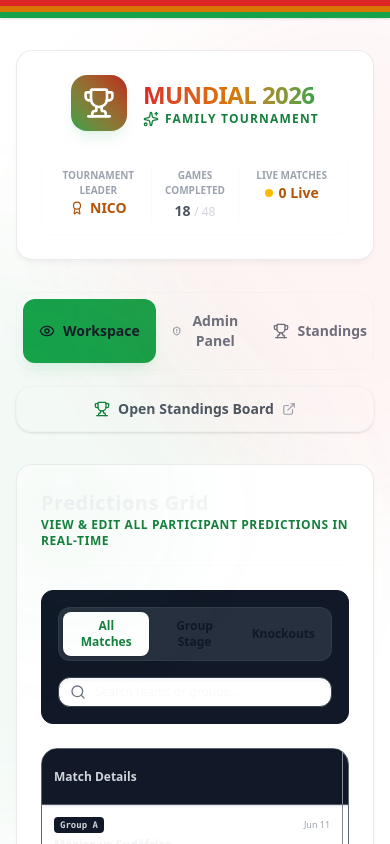
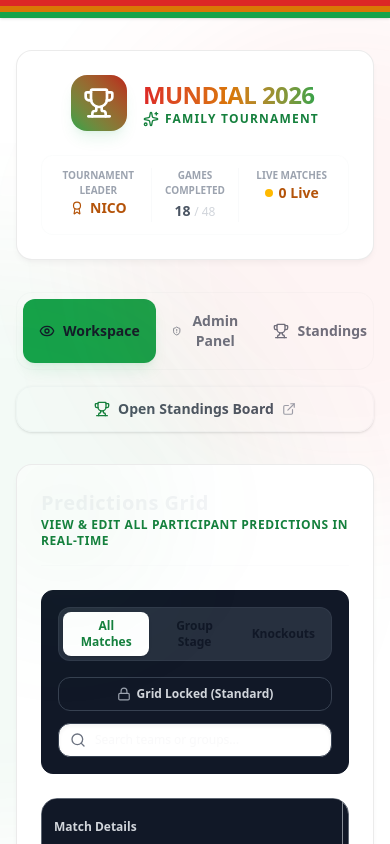
Before and after one commit to nicoabdo/Initial-local-tournament-build, a Next.js app: page / in a window 390 px wide. Shown: the top 844 px of the page. Built offline with nearby package versions, Linux system fonts and the light colour scheme.

Commit message:
Add prediction grid editing lock/unlock override control

```diff
--- a/src/app/actions.ts
+++ b/src/app/actions.ts
@@ -12,7 +12,8 @@ export async function savePredictionsAction(
   userId: string,
   predictions: { match_id: string; home: number; away: number }[]
 ): Promise<Database> {
-  const updatedDb = savePredictions(userId, predictions);
+  savePredictions(userId, predictions);
+  const updatedDb = recalculatePoints();
   revalidatePath("/");
   return updatedDb;
 }
@@ -20,7 +21,8 @@ export async function savePredictionsAction(
 export async function saveAllPredictionsAction(
   allPredictions: Record<string, { match_id: string; home: number; away: number }[]>
 ): Promise<Database> {
-  const updatedDb = saveAllPredictions(allPredictions);
+  saveAllPredictions(allPredictions);
+  const updatedDb = recalculatePoints();
   revalidatePath("/");
   return updatedDb;
 }
--- a/src/components/PredictionWorkspace.tsx
+++ b/src/components/PredictionWorkspace.tsx
@@ -36,6 +36,7 @@ export default function PredictionWorkspace({
 }: PredictionWorkspaceProps) {
   const [stageFilter, setStageFilter] = useState<"all" | "group" | "knockout">("all");
   const [searchQuery, setSearchQuery] = useState("");
+  const [overrideUnlock, setOverrideUnlock] = useState(false);
 
   // Sort users by points descending (leaderboard order) for standard presentation
   const sortedUsers = [...users].sort((a, b) => b.total_points - a.total_points);
@@ -114,16 +115,42 @@ export default function PredictionWorkspace({
           ))}
         </div>
 
+        {/* Right side: Lock Toggle & Search */}
+        <div className="flex flex-col sm:flex-row gap-3 items-center w-full sm:w-auto">
+          {/* Lock / Unlock Toggle Button */}
+          <button
+            type="button"
+            onClick={() => setOverrideUnlock(!overrideUnlock)}
+            className={`flex items-center gap-1.5 px-3 py-2 rounded-xl text-xs font-bold transition-all border cursor-pointer w-full sm:w-auto justify-center ${
+              overrideUnlock
+                ? "bg-red-50 text-red-600 border-red-200 hover:bg-red-100/60 shadow-sm"
+                : "bg-slate-100 text-slate-600 border-slate-200 hover:bg-slate-250/60"
+            }`}
+          >
+            {overrideUnlock ? (
+              <>
+                <Unlock className="w-3.5 h-3.5 text-red-500" />
+                <span>Grid Unlocked</span>
+              </>
+            ) : (
+              <>
+                <Lock className="w-3.5 h-3.5 text-slate-500" />
+                <span>Grid Locked (Standard)</span>
+              </>
+            )}
+          </button>
+
           {/* Search Input */}
-        <div className="relative w-full sm:w-64">
+          <div className="relative w-full sm:w-56">
             <Search className="absolute left-3 top-1/2 -translate-y-1/2 w-4 h-4 text-slate-400" />
             <input
               type="text"
               placeholder="Search teams or groups..."
               value={searchQuery}
               onChange={(e) => setSearchQuery(e.target.value)}
-            className="w-full bg-white border border-slate-200 rounded-xl pl-9 pr-4 py-1.5 text-xs text-slate-800 focus:outline-none focus:border-emerald-500/80 shadow-inner"
+              className="w-full bg-white border border-slate-200 rounded-xl pl-9 pr-4 py-2 text-xs text-slate-800 focus:outline-none focus:border-emerald-500/80 shadow-inner"
             />
+          </div>
         </div>
       </div>
 
@@ -166,7 +193,7 @@ export default function PredictionWorkspace({
           {/* Table Body */}
           <tbody className="divide-y divide-slate-100 bg-white">
             {filteredMatches.map(match => {
-              const isLocked = match.status === "finished" || match.status === "live";
+              const isLocked = (match.status === "finished" || match.status === "live") && !overrideUnlock;
 
               return (
                 <tr key={match.id} className="hover:bg-slate-50/50 transition-colors group">
--- a/src/lib/db.ts
+++ b/src/lib/db.ts
@@ -237,7 +237,7 @@ export function savePredictions(userId: string, predictions: { match_id: string;
 
   predictions.forEach(pred => {
     const match = db.matches.find(m => m.id === pred.match_id);
-    if (match && match.status === 'scheduled') {
+    if (match) {
       const existingPredIndex = user.betting_scores.findIndex(p => p.match_id === pred.match_id);
       const predictionObj: Prediction = {
         match_id: pred.match_id,
@@ -267,7 +267,7 @@ export function saveAllPredictions(allPredictions: Record<string, { match_id: st
     const predictions = allPredictions[userId];
     predictions.forEach(pred => {
       const match = db.matches.find(m => m.id === pred.match_id);
-      if (match && match.status === 'scheduled') {
+      if (match) {
         const existingPredIndex = user.betting_scores.findIndex(p => p.match_id === pred.match_id);
         const predictionObj: Prediction = {
           match_id: pred.match_id,
```
Lines whose indentation alone changed are shown as unchanged.
